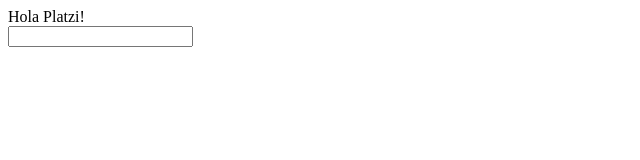
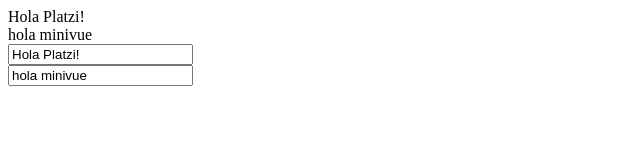
Before and after one commit to marcelojoc/mini-framew, a plain HTML site: page index.html in a window 1280 px wide. Shown: the whole page, without its empty margins (0-640 px from the left). Drawn offline with Linux system fonts and the light colour scheme.

Commit message:
track  y triggers

```diff
--- a/index.html
+++ b/index.html
@@ -7,12 +7,14 @@
   </head>
   <body>
     <div id="app">
-      <!-- directivas p-text  -->
-      <span p-text="message"></span>
-      <br />
-      <input type="text" p-model="message" />
+        <span p-text="message"></span>
+        <br />
+        <span p-text="otro"></span>
+        <br />
+        <input type="text" p-model="message" />
+        <br />
+        <input type="text" p-model="otro" />
     </div>
-
     <script src="mini.js"></script>
     <script>
       const { createApp } = Platzi;
@@ -20,9 +22,10 @@
       const app = createApp({
         data() {
           return {
-            message: "Hola Platzi!"
+            message: "Hola Platzi!",
+            otro: "hola minivue"
           };
-        }
+        },
       });
       app.mount();
     </script>
--- a/mini.js
+++ b/mini.js
@@ -1,4 +1,7 @@
 class PlatziReactive {
+  // Dependencias
+  deps = new Map();
+
   /*
     options:
       data() => { ... }
@@ -6,16 +9,16 @@ class PlatziReactive {
   constructor({ data }) {
     this.origen = data();
 
+    const self = this;
+
     // Destino
-        /*
-        ES6 pone a nuestra disposición una nueva y poderosa herramienta que permite aprovechar
-        algunos aspectos de la metaprogramación que hasta ahora no estaban disponibles con Javascript: Proxy().
-        Va a permitirnos interceptar las operaciones con objetos y sus propiedades de tal forma que podemos
-        redefinir el comportamiento para cada una de estas acciones.
-        */
     this.$data = new Proxy(this.origen, {
       get(target, name) {
+        /* if (name in target) {
+          return target[name];
+        } */
         if (Reflect.has(target, name)) {
+          self.track(target, name);
           return Reflect.get(target, name);
         }
         console.warn("La propiedad", name, "no existe");
@@ -23,19 +26,42 @@ class PlatziReactive {
       },
       set(target, name, value) {
         Reflect.set(target, name, value);
+        self.trigger(name);
       }
     });
+  }
 
+    /*
+        ES6 pone a nuestra disposición una nueva y poderosa herramienta que permite aprovechar
+        algunos aspectos de la metaprogramación que hasta ahora no estaban disponibles con Javascript: Proxy().
+        Va a permitirnos interceptar las operaciones con objetos y sus propiedades de tal forma que podemos
+        redefinir el comportamiento para cada una de estas acciones.
+        */
     /* trampas  de proxy
             handler.has, captura el operador in.
             handler.get, captura el acceso a las propiedades.
             handler.set, captura la escritura de las propiedades.
         */
+
+
+  track(target, name) {
+    if (!this.deps.has(name)) {
+      const effect = () => {
+        document.querySelectorAll(`*[p-text=${name}]`).forEach(el => {
+          this.pText(el, target, name);
+        });
+      };
+      this.deps.set(name, effect);
+    }
+  }
+  trigger(name) {
+    const effect = this.deps.get(name);
+    effect();
   }
 
   mount() {
     document.querySelectorAll("*[p-text]").forEach(el => {
-        this.pText(el, this.origen, el.getAttribute("p-text"));
+      this.pText(el, this.$data, el.getAttribute("p-text"));
     });
 
     document.querySelectorAll("*[p-model]").forEach(el => {
@@ -46,20 +72,29 @@ class PlatziReactive {
         Reflect.set(this.$data, name, el.value);
       });
     });
-
-
-
   }
 
   pText(el, target, name) {
-      el.innerText = target[name];
+    el.innerText = Reflect.get(target, name);
   }
 
-    pModel() {}
+  pModel(el, target, name) {
+    el.value = Reflect.get(target, name);
+  }
 }
 
 var Platzi = {
   createApp(options) {
     return new PlatziReactive(options);
-    }
+  },
 };
+
+/**
+   *
+        * Effect: Es todo aquello que efectúa un cambio en la aplicación.
+        2.Track: Siguen las dependencias dinámicas y sus efectos.
+        Es decir, se mantiene es el acto de dar seguimiento a aquellas variables que producen el efecto,
+        para que si una cambia, el efecto se vuelva a calcular.
+        Trigger:: Son los disparadores de los efectos de las dependencias.
+        Es esa acción que se ejecuta después de que el track detectó un cambio para poder actualizar el effect.
+   */
```
Lines whose indentation alone changed are shown as unchanged.
